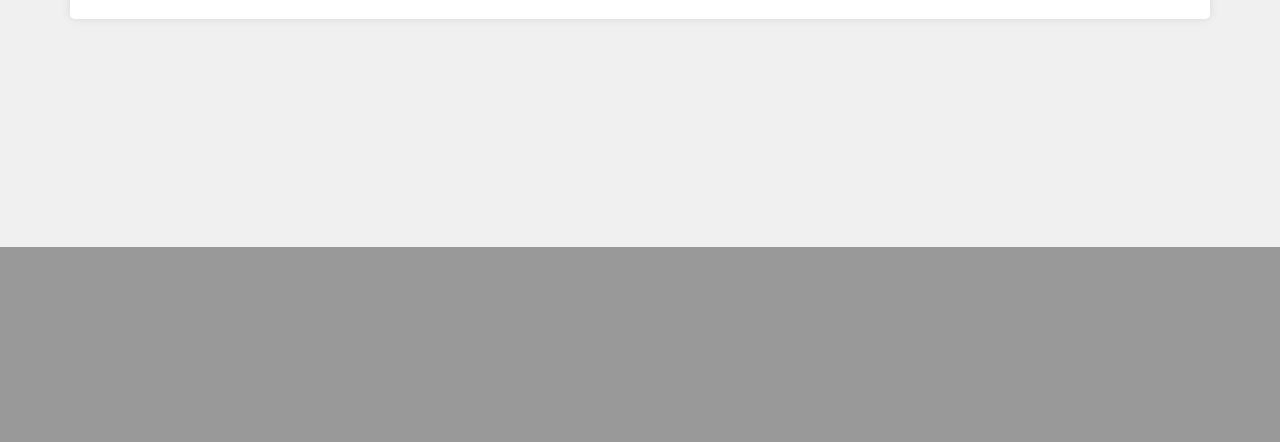
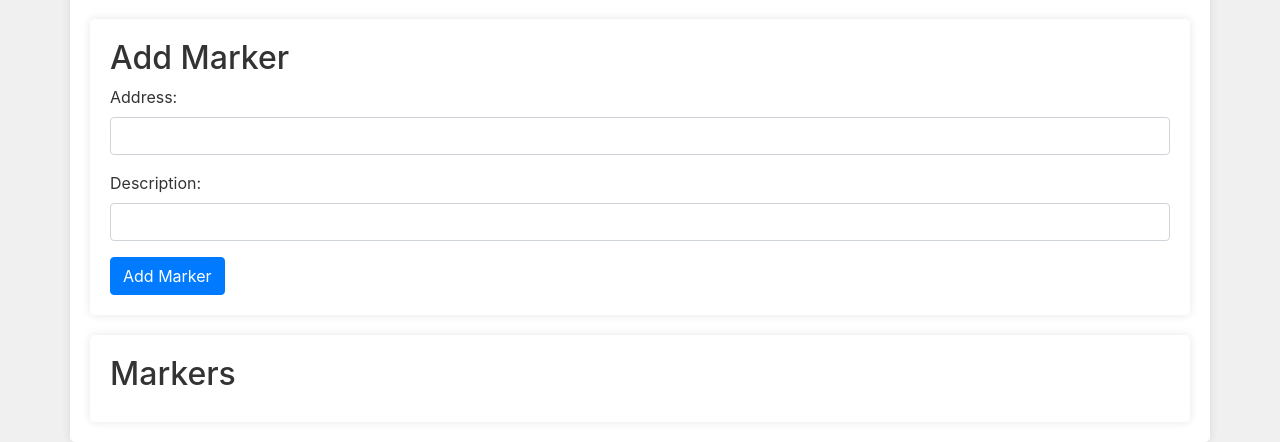
Before and after one commit to PrzemyslawMusial242473/E-Gmina, a Flask app: page /maps in a window 1280 px wide. Shown: the part 553-995 px from the top of the page. Before the commit the page ends 800 px from the top, so only its background shows below. Run offline with Flask 3, Linux system fonts and the light colour scheme; a user stored in the database is signed in; some libraries are stand-ins or nearby versions.

Commit message:
event in calendar, map with markers

```diff
--- a/Sumatywny/website/templates/maps.html
+++ b/Sumatywny/website/templates/maps.html
@@ -1,39 +1,60 @@
 {% extends "base.html" %}
-{% block title %}Trash Bins Map{% endblock %}
+{% block title %}Map{% endblock %}
 {% block content %}
-  <h1 align="center">Trash Bins Map</h1>
+<h1 align="center">Map</h1>
 <div id="map" style="height: 400px; width: 100%;"></div>
+<div class="container">
+    <h2>Add Marker</h2>
+    <form method="POST">
+        <div class="form-group">
+            <label for="address">Address:</label>
+            <input type="text" class="form-control" id="address" name="address" required>
+        </div>
+        <div class="form-group">
+            <label for="description">Description:</label>
+            <input type="text" class="form-control" id="description" name="description">
+        </div>
+        <button type="submit" class="btn btn-primary">Add Marker</button>
+    </form>
+</div>
+<div class="container">
+    <h2>Markers</h2>
+    {% for marker in markers %}
+    <div class="card">
+        <div class="card-body">
+            <h5 class="card-title">Address: {{ marker.address }}</h5>
+            <p class="card-text">Description: {{ marker.description }}</p>
+            <form action="{{ url_for('views.delete_marker', marker_id=marker.id) }}" method="post">
+                <button type="submit" class="btn btn-danger">Delete</button>
+            </form>
+        </div>
+    </div>
+    <br>
+    {% endfor %}
+</div>
 <script>
     function initMap() {
-        var konstantynow = {lat: 51.7456, lng: 19.3452}; // Współrzędne Konstantynowa Łódzkiego
         var map = new google.maps.Map(document.getElementById('map'), {
-            center: konstantynow, // Ustawienie punktu startowego na Konstantynów Łódzki
-            zoom: 14, // Trochę większy zoom
-            mapTypeId: google.maps.MapTypeId.ROADMAP,
-            gestureHandling: 'greedy',
-            zoomControl: true,
-            mapTypeControl: true,
-            scaleControl: true,
-            streetViewControl: true,
-            rotateControl: true,
-            fullscreenControl: true
+            center: { lat: 51.747585, lng: 19.325453 },
+            zoom: 15
         });
 
-        // Dane dotyczące śmietników w Konstantynowie Łódzkim
-        var trashBins = [
-            {#{"lat": 51.7512, "lng": 19.3413}, // Przykładowe współrzędne śmietnika#}
-            {#{"lat": 51.7498, "lng": 19.3435},#}
-            // Tutaj dodaj więcej współrzędnych dla pozostałych śmietników
-        ];
+        {% for marker in markers %}
+        var infoWindowContent = '<div><h5>{{ marker.address }}</h5><p>{{ marker.description }}</p></div>';
+        var infoWindow = new google.maps.InfoWindow({
+            content: infoWindowContent
+        });
 
-        // Dodawanie markerów na mapie dla każdego śmietnika
-        trashBins.forEach(trashBin => {
         var marker = new google.maps.Marker({
-                position: {lat: trashBin.lat, lng: trashBin.lng},
+            position: { lat: parseFloat('{{ marker.lat }}'), lng: parseFloat('{{ marker.lng }}') },
             map: map,
-                title: 'Trash Bin'
+            title: '{{ marker.address }}'
         });
+
+        marker.addListener('click', function() {
+            infoWindow.open(map, marker);
         });
+        {% endfor %}
     }
 </script>
   <script src="https://maps.googleapis.com/maps/api/js?key=AIzaSyDgRv7f0CZS1zchzAV9WsXTMRrCmIHxY_M&callback=initMap" async defer></script>
--- a/Sumatywny/website/views.py
+++ b/Sumatywny/website/views.py
@@ -1,6 +1,7 @@
+import requests
 from flask import Blueprint, render_template, request, flash, jsonify, redirect, url_for
 from flask_login import login_required, current_user
-from .models import Event
+from .models import Event, MapMarker
 from . import db
 import json
 import calendar
@@ -27,32 +28,73 @@
 
     return jsonify({})
 
+
 @views.route('/calendar', methods=['GET'])
 def calendar_view():
     today = datetime.date.today()
+    current_month = today.strftime("%B")  # Pobieranie nazwy aktualnego miesiąca
     year = today.year
     month = today.month
     cal = calendar.monthcalendar(year, month)
+
+    # Pobieranie wydarzeń z bazy danych dla bieżącego miesiąca
+    start_date = datetime.date(year, month, 1)
+    end_date = datetime.date(year, month, calendar.monthrange(year, month)[1])
+    month_events = Event.query.filter(Event.date.between(start_date, end_date)).all()
+
+    # Tworzenie listy tygodni z wydarzeniami
     weeks = []
     for week in cal:
         current_week = []
         for day in week:
-            if day == 0:
-                current_week.append("")
-            else:
-                current_week.append(day)
+            events_for_day = [event for event in month_events if event.date.day == day]
+            current_week.append((day, events_for_day))
         weeks.append(current_week)
-    return render_template("calendar.html", user=current_user, calendar=weeks)
 
-@views.route('/maps', methods=['GET'])
+    return render_template("calendar.html", user=current_user, calendar=weeks, current_month=current_month)
+
+
+@views.route('/maps', methods=['GET', 'POST'])
 def maps():
-    # Pobierz dane dotyczące koszy na śmieci
-    trash_bins = [
-        {"lat": 37.7749, "lng": -122.4194},
-        {"lat": 40.7128, "lng": -74.0060},
-        {"lat": 34.0522, "lng": -118.2437}
-    ]
-    return render_template("maps.html", user=current_user, trash_bins=trash_bins)  # Przekazujemy dane do szablonu
+    if request.method == 'POST':
+        address = request.form['address']
+        description = request.form['description']
+        api_key = 'AIzaSyDgRv7f0CZS1zchzAV9WsXTMRrCmIHxY_M'  # Zastąp to swoim kluczem API Google Maps
+        geocoding_url = f'https://maps.googleapis.com/maps/api/geocode/json?address={address}&key={api_key}'
+
+        # Wykonujemy zapytanie do Google Maps Geocoding API
+        response = requests.get(geocoding_url)
+        data = response.json()
+
+        if data['status'] == 'OK':
+            # Wyodrębniamy szerokość geograficzną i długość geograficzną z odpowiedzi
+            lat = data['results'][0]['geometry']['location']['lat']
+            lng = data['results'][0]['geometry']['location']['lng']
+
+            # Zapisujemy znacznik do bazy danych
+            new_marker = MapMarker(lat=lat, lng=lng, address=address, description=description, user_id=current_user.id)
+            db.session.add(new_marker)
+            db.session.commit()
+
+            flash('Marker added successfully', category='success')
+            return redirect(url_for('views.maps'))
+        else:
+            flash('Could not find coordinates for the provided address', category='error')
+            return redirect(url_for('views.maps'))
+
+    # Pobieramy znaczniki z bazy danych
+    markers = MapMarker.query.filter_by(user_id=current_user.id).all()
+    return render_template("maps.html", user=current_user, markers=markers)
+@views.route('/delete-marker/<int:marker_id>', methods=['POST'])
+def delete_marker(marker_id):
+    marker = MapMarker.query.get(marker_id)
+    if marker:
+        db.session.delete(marker)
+        db.session.commit()
+        flash('Marker deleted successfully', category='success')
+    else:
+        flash('Marker not found', category='error')
+    return redirect(url_for('views.maps'))
 
 @views.route('/events', methods=['GET', 'POST'])
 def event():
```
Also changed, not shown: Sumatywny/website/models.py (+8 -0 lines), Sumatywny/website/templates/calendar.html (+14 -3 lines), Sumatywny/instance/database.db. Lines whose indentation alone changed are shown as unchanged.
